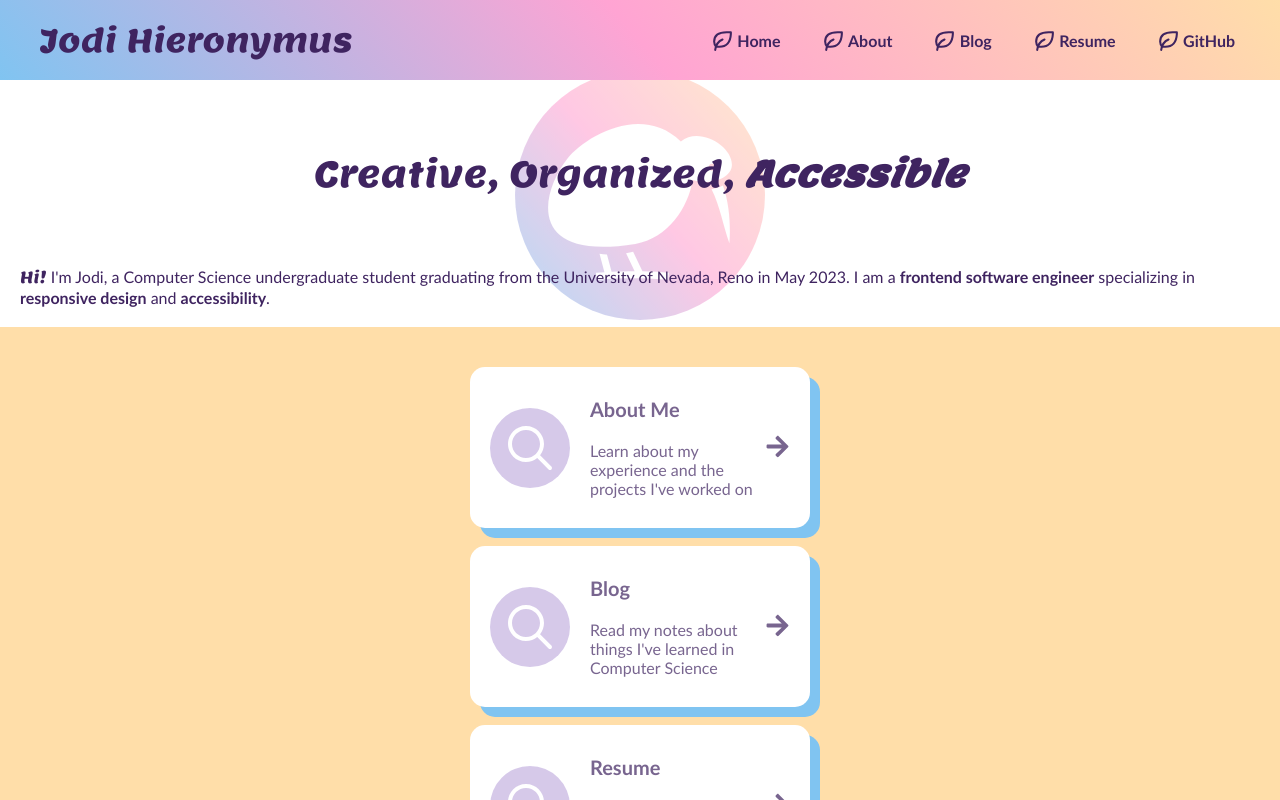
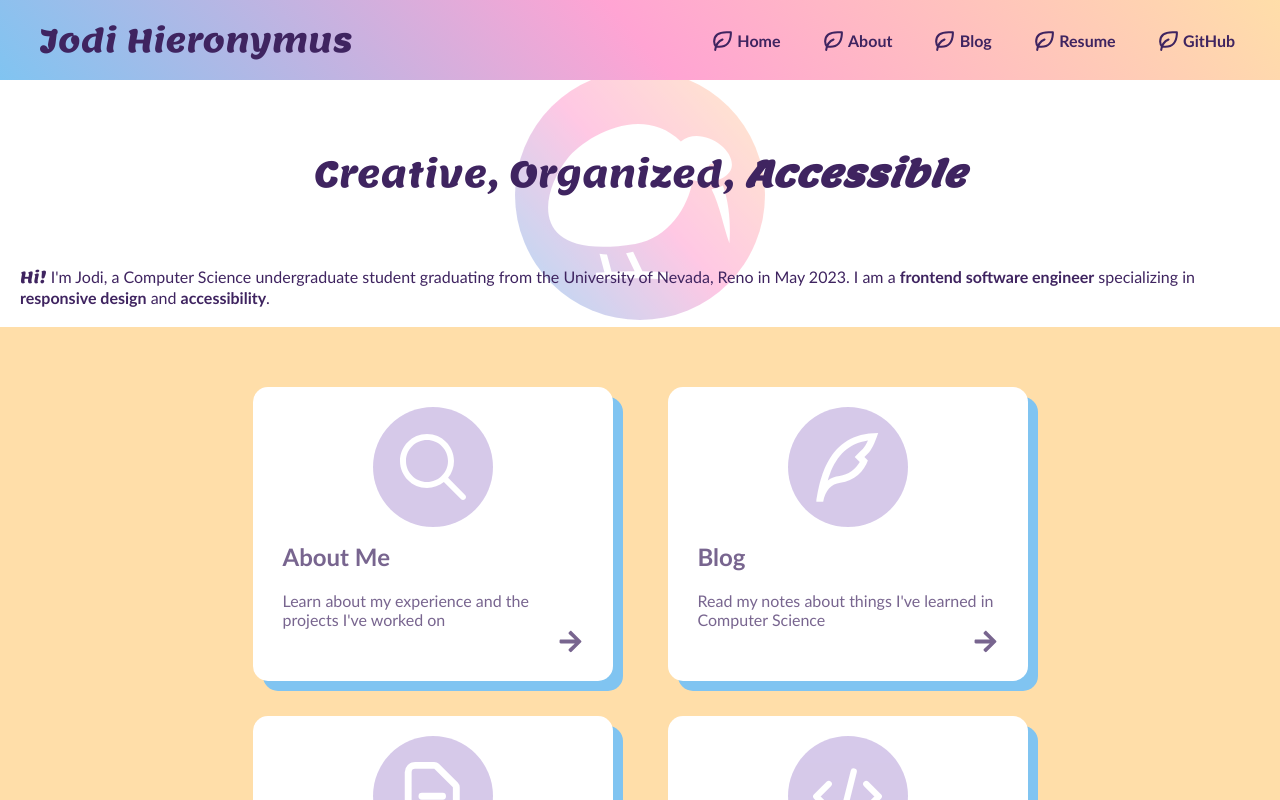
Before and after one commit to hieronymus-jodi/personal-site, a React (Create React App) app: page / in a window 1280 px wide. Shown: the top 800 px of the page. Built offline with nearby package versions, Linux system fonts and the light colour scheme.

Commit message:
Finalize homepage link sections for all screenwidths

```diff
--- a/src/components/Content/ArrowLinkCard.tsx
+++ b/src/components/Content/ArrowLinkCard.tsx
@@ -1,8 +1,12 @@
 import styled from 'styled-components';
 import { RxMagnifyingGlass } from 'react-icons/rx';
 import { FaArrowRight } from 'react-icons/fa';
-import { COLOR } from '../../constants';
+import { HiOutlineCode, HiOutlineDocumentText } from 'react-icons/hi';
+import { RiQuillPenLine } from 'react-icons/ri';
+
+import { COLOR, SCREEN_WIDTH } from '../../constants';
 import { H2, P as BaseP } from '../Text';
+import { useRef, useState } from 'react';
 
 type ArrowLinkCardProps = {
   /**
@@ -44,6 +48,11 @@ const LinksCardContent = styled.div`
   :hover {
     opacity: 1;
   }
+
+  @media only screen and (min-width: ${SCREEN_WIDTH.Desktop}) {
+    flex-direction: column;
+    padding: 2rem 3rem 2.5rem;
+  }
 `;
 
 const DecorativeIcon = styled.div`
@@ -59,18 +68,47 @@ const DecorativeIcon = styled.div`
   color: ${COLOR.White};
   border-radius: 100%;
   margin-inline-end: 2rem;
+
+  @media only screen and (min-width: ${SCREEN_WIDTH.Desktop}) {
+    min-height: 12rem;
+    max-height: 12rem;
+    min-width: 12rem;
+    max-height: 12rem;
+    margin-inline-end: 0;
+    margin-block-end: 1.5rem;
+  }
 `;
-
-const TextWrapper = styled.div``;
 
 const P = styled(BaseP)`
   margin-block-start: 2rem;
 `;
 
-function GetIcon(icon: string) {
+const ArrowWrapper = styled.div`
+  @media only screen and (min-width: ${SCREEN_WIDTH.Desktop}) {
+    align-self: end;
+  }
+`;
+
+function GetIcon(icon: string, windowSize: React.MutableRefObject<number>) {
+  const baseSize = Number(windowSize) < Number(SCREEN_WIDTH.Desktop) ? 1 : 1.5;
   switch (icon) {
     case 'magnifying-glass':
-      return <RxMagnifyingGlass role="presentation" size="6rem" />;
+      return (
+        <RxMagnifyingGlass role="presentation" size={baseSize * 6 + 'rem'} />
+      );
+    case 'quill':
+      return (
+        <RiQuillPenLine role="presentation" size={baseSize * 5.5 + 'rem'} />
+      );
+    case 'document':
+      return (
+        <HiOutlineDocumentText
+          role="presentation"
+          size={baseSize * 5.5 + 'rem'}
+        />
+      );
+    case 'code':
+      return <HiOutlineCode role="presentation" size={baseSize * 5 + 'rem'} />;
   }
 }
 
@@ -80,17 +118,18 @@ function ArrowLinkCard({
   href,
   icon,
 }: ArrowLinkCardProps) {
+  const windowSize = useRef(window.innerWidth);
   return (
     <LinksCardWrapper href={href}>
       <LinksCardContent>
-        <DecorativeIcon>{GetIcon(icon)}</DecorativeIcon>
-        <TextWrapper>
+        <DecorativeIcon>{GetIcon(icon, windowSize)}</DecorativeIcon>
+        <div>
           <H2>{heading}</H2>
           <P>{description}</P>
-        </TextWrapper>
-        <div>
+        </div>
+        <ArrowWrapper>
           <FaArrowRight role="presentation" size="2.5rem" />
-        </div>
+        </ArrowWrapper>
       </LinksCardContent>
     </LinksCardWrapper>
   );
--- a/src/components/Page/Footer/Footer.tsx
+++ b/src/components/Page/Footer/Footer.tsx
@@ -8,6 +8,10 @@ const FooterWrapper = styled.div`
   display: flex;
   flex-direction: column;
   align-items: center;
+
+  @media only screen and (min-width: ${SCREEN_WIDTH.Desktop}) {
+    padding: 4rem 0 10rem;
+  }
 `;
 
 const LinkWrapper = styled.div`
--- a/src/components/PageSpecific/Home/Links.tsx
+++ b/src/components/PageSpecific/Home/Links.tsx
@@ -1,17 +1,28 @@
 import styled from 'styled-components';
-import { COLOR } from '../../../constants';
+import { COLOR, SCREEN_WIDTH } from '../../../constants';
 import { ArrowLinkCard } from '../../Content';
 
 import { Links_Data } from '../../../data';
 
 const LinksWrapper = styled.div`
-  display: flex;
-  flex-flow: column wrap;
-  gap: 1.8rem;
-  align-items: center;
+  display: grid;
+  row-gap: 1.8rem;
+  justify-items: center;
+  justify-content: center;
+  gap: 3rem;
 
   background: ${COLOR.Pastel_Yellow};
   padding: 4rem 0 8rem;
+
+  @media only screen and (min-width: ${SCREEN_WIDTH.Tablet}) {
+    padding: 6rem 2rem 10rem;
+    grid-template-columns: auto auto;
+  }
+
+  @media only screen and (min-width: ${SCREEN_WIDTH.Desktop}) {
+    padding: 6rem 0 10rem;
+    gap: 3.5rem 5.5rem;
+  }
 `;
 
 function Links() {
--- a/src/components/Text/Text.tsx
+++ b/src/components/Text/Text.tsx
@@ -1,5 +1,5 @@
 import styled from 'styled-components';
-import { COLOR, FONT } from '../../constants';
+import { COLOR, FONT, SCREEN_WIDTH } from '../../constants';
 
 export const H1 = styled.h1`
   font-size: 3.6rem;
@@ -18,6 +18,10 @@ export const H1 = styled.h1`
 
 export const H2 = styled.h2`
   font-size: 2rem;
+
+  @media only screen and (min-width: ${SCREEN_WIDTH.Desktop}) {
+    font-size: 2.4rem;
+  }
 `;
 
 export const P = styled.p`
--- a/src/data/links.tsx
+++ b/src/data/links.tsx
@@ -9,19 +9,19 @@ export const Links_Data = [
     heading: 'Blog',
     description: "Read my notes about things I've learned in Computer Science",
     href: '/blog',
-    icon: 'magnifying-glass',
+    icon: 'quill',
   },
   {
     heading: 'Resume',
     description: 'See my resume, which is current as of March 2023',
     href: '/about', // TODO: Link to resume
-    icon: 'magnifying-glass',
+    icon: 'document',
   },
   {
     heading: 'GitHub',
     description:
       'Go to my GitHub profile, which includes code from notable projects',
     href: 'https://github.com/hieronymus-jodi',
-    icon: 'magnifying-glass',
+    icon: 'code',
   },
 ];
```
